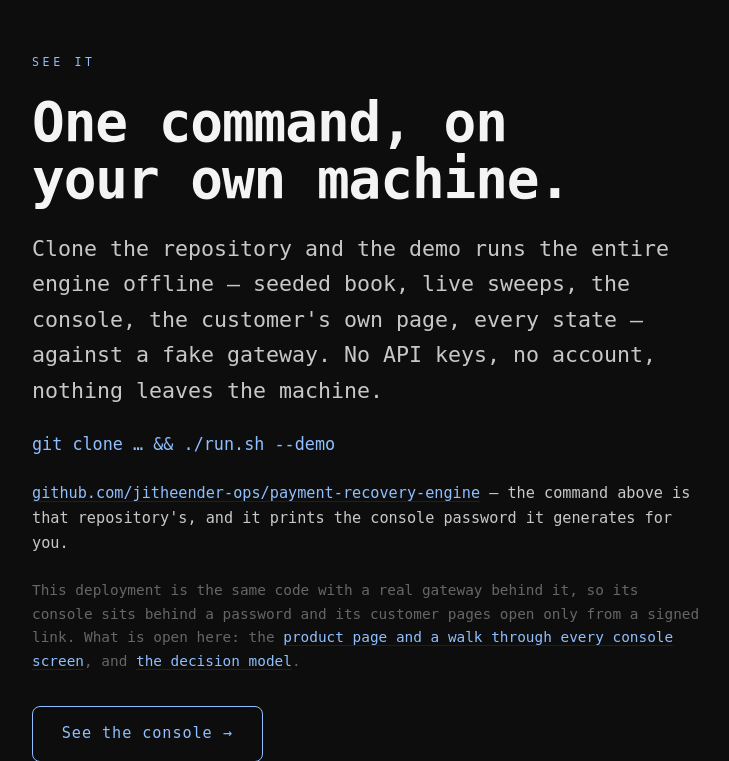
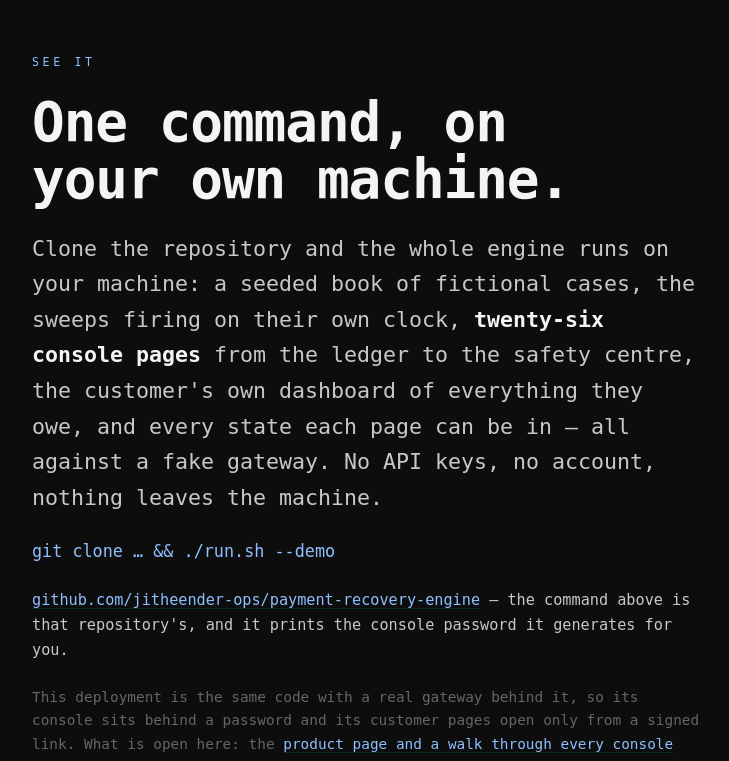
Before and after one commit to jitheender-ops/payment-recovery-engine, a FastAPI app: page /foundation in a window 1280 px wide. Shown: the part 5125-5886 px from the top of the page, without its empty margins (176-905 px from the left). Run offline with FastAPI, Linux system fonts and the light colour scheme; parts of the project's set-up code (start-up, migrations or seed data) failed here and were passed over; some web fonts are replaced.

Commit message:
Say what the demo actually contains, and make two vacuous tests real
The /foundation demo section described the engine as it was several releases
ago — "the console, the customer's own page, every state". It now names what
a reader gets: a seeded book, the sweeps on their own clock, twenty-six
console pages from the ledger to the safety centre, and the customer's own
dashboard of everything they owe.

That count is a restated number, and this repo's rule is that restated
numbers drift, so it is asserted against the router rather than trusted. The
README undercounted the same thing at twenty-two.

Writing that assertion turned up a worse problem. The router walk added in
the phases 4-9 commit — the one meant to stop a console page escaping the PII
contract — found ZERO routes and passed on an empty set difference. This
FastAPI wraps an included router in a single _IncludedRouter object instead
of flattening its routes onto the app, so `app.routes` carries no APIRoute at
all. The test was green because it checked nothing.

Both walks read merchant_router.routes directly now, and both assert the walk
found something before drawing a conclusion from it — a guard against exactly
this failure, where the absence of evidence passed as evidence of absence.

With it working, it immediately found what it was built for: /console/batch
has never been in _FOLDED, so the session gate, the render check and the
PII-leak assertion had never run against it. It is in the list now and passes
all three.

1,016 tests.

Co-Authored-By: Claude Opus 5 <noreply@anthropic.com>

```diff
--- a/src/merchant/templates/foundation.html
+++ b/src/merchant/templates/foundation.html
@@ -197,10 +197,12 @@
   <section>
     <p class="eyebrow" data-fm>See it</p>
     <h2>One command, on your own machine.</h2>
-    <p class="lede">Clone the repository and the demo runs the entire engine
-      offline — seeded book, live sweeps, the console, the customer's own
-      page, every state — against a fake gateway. No API keys, no account,
-      nothing leaves the machine.</p>
+    <p class="lede">Clone the repository and the whole engine runs on your
+      machine: a seeded book of fictional cases, the sweeps firing on their
+      own clock, <b>twenty-six console pages</b> from the ledger to the safety
+      centre, the customer's own dashboard of everything they owe, and every
+      state each page can be in — all against a fake gateway. No API keys, no
+      account, nothing leaves the machine.</p>
     <p style="margin:0"><code style="color:#8fbfff;font-size:1.05rem">git clone …&nbsp;&amp;&amp;&nbsp;./run.sh --demo</code></p>
     <p class="lede" style="font-size:.95rem">
       <a href="https://github.com/jitheender-ops/payment-recovery-engine"
```
Also changed, not shown: docs/PROJECT_OVERVIEW.md (+1 -1 lines), tests/test_frontend_hardening.py (+49 -0 lines), tests/test_merchant_console.py (+8 -3 lines), README.md.
